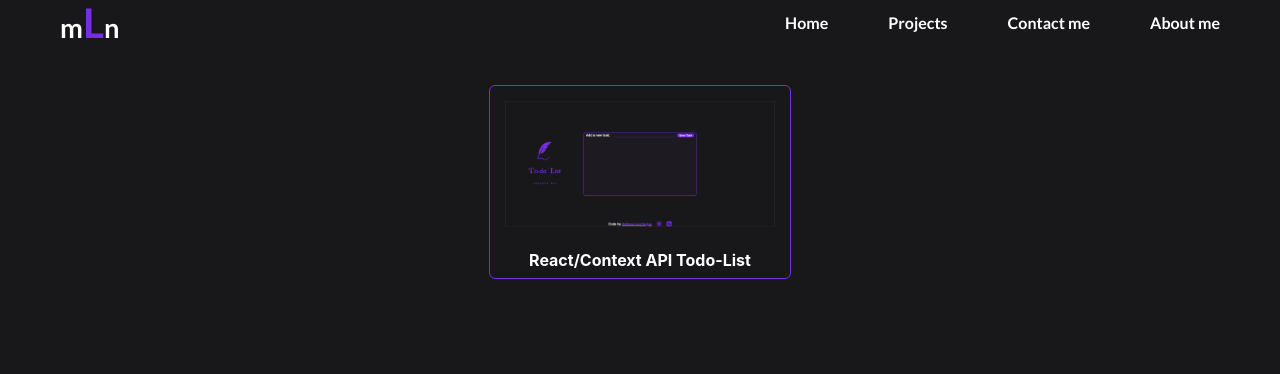
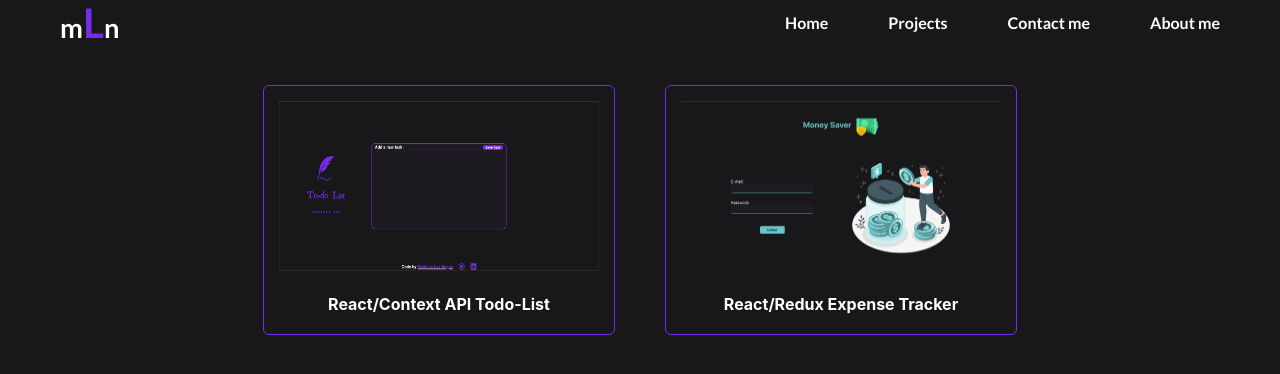
Before and after one commit to Matheusnugas/matheusnugas.github.io, a React (Create React App) app: page /projects in a window 1280 px wide. Shown: the top 374 px of the page. Built offline with nearby package versions, Linux system fonts and the light colour scheme; a web font is replaced by a local one.

Commit message:
Money saver project added

```diff
--- a/src/pages/Projects.css
+++ b/src/pages/Projects.css
@@ -15,6 +15,8 @@
     cursor: pointer;
     transition: 0.2s;
     border-radius: 6px;
+    max-width: 500px;
+    height: 250px;
 }
 
 .projectDiv:hover {
@@ -28,6 +30,7 @@
 }
 
 .projectDiv img{
-    width: 300px;
+    width: 350px;
+    height: 200px;
     padding: 15px;
 }
--- a/src/pages/Projects.jsx
+++ b/src/pages/Projects.jsx
@@ -1,5 +1,6 @@
 import React from "react";
 import todoListImg from "../images/todolistimg.png";
+import walletImg from "../images/walletImage.png";
 import "./Projects.css";
 function Projects() {
   return (
@@ -10,6 +11,12 @@ function Projects() {
           <p>React/Context API Todo-List</p>
         </div>
       </a>
+      <a href="https://mlnreduxwallet.vercel.app//">
+        <div className="projectDiv">
+          <img src={walletImg} alt="projectImg" />
+          <p>React/Redux Expense Tracker</p>
+        </div>
+      </a>
     </div>
   );
 }
```
Also changed, not shown: src/images/walletImage.png (added).
